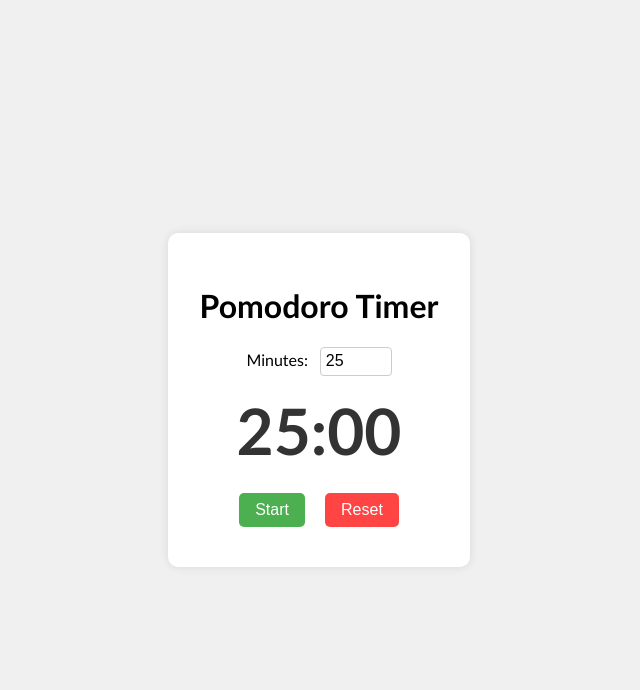
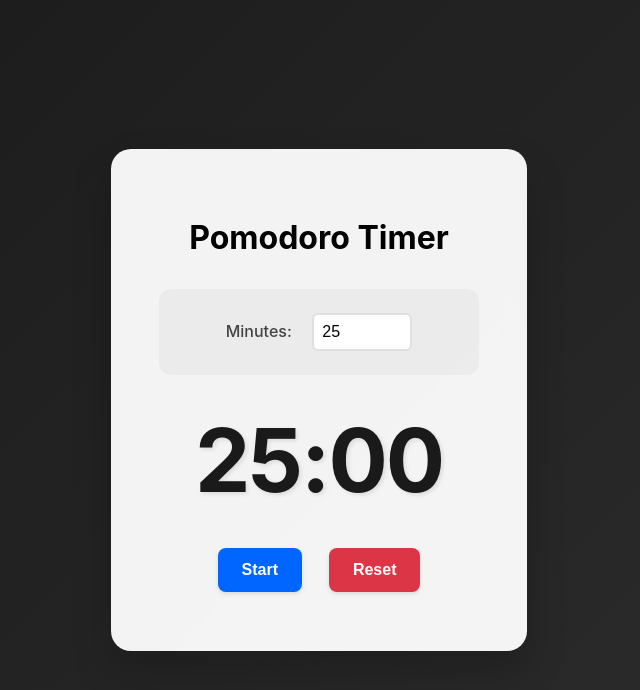
Before and after one commit to Rapt1905/BYOA-Pomodoro, a plain HTML site: page index.html in a window 1280 px wide. Shown: the whole page, without its empty margins (321-961 px from the left). Drawn offline with Linux system fonts and the light colour scheme.

Commit message:
Professional design

```diff
--- a/styles.css
+++ b/styles.css
@@ -4,65 +4,87 @@ body {
     align-items: center;
     min-height: 100vh;
     margin: 0;
-    font-family: 'Trebuchet MS', sans-serif;
-    background-color: #f0f0f0;
+    font-family: -apple-system, BlinkMacSystemFont, 'Segoe UI', Roboto, Oxygen, Ubuntu, sans-serif;
+    background: linear-gradient(135deg, #1a1a1a, #2d2d2d);
 }
 
 .timer-container {
     text-align: center;
-    padding: 2rem;
-    background-color: white;
-    border-radius: 10px;
-    box-shadow: 0 0 10px rgba(0, 0, 0, 0.1);
+    padding: 3rem;
+    background-color: rgba(255, 255, 255, 0.95);
+    border-radius: 20px;
+    box-shadow: 0 20px 40px rgba(0, 0, 0, 0.2);
+    backdrop-filter: blur(10px);
+    min-width: 320px;
 }
 
 #timer {
-    font-size: 4rem;
-    font-weight: bold;
-    color: #333;
-    margin: 1rem 0;
+    font-size: 5.5rem;
+    font-weight: 700;
+    color: #1a1a1a;
+    margin: 1.5rem 0;
+    letter-spacing: -2px;
+    text-shadow: 2px 2px 4px rgba(0, 0, 0, 0.1);
 }
 
 button {
-    padding: 0.5rem 1rem;
-    margin: 0.5rem;
+    padding: 0.8rem 1.5rem;
+    margin: 0.7rem;
     font-size: 1rem;
+    font-weight: 600;
     border: none;
-    border-radius: 5px;
+    border-radius: 8px;
     cursor: pointer;
-    background-color: #4CAF50;
+    background-color: #0066ff;
     color: white;
+    transition: all 0.2s ease;
+    box-shadow: 0 2px 4px rgba(0, 0, 0, 0.1);
 }
 
 button:hover {
-    background-color: #45a049;
+    background-color: #0052cc;
+    transform: translateY(-1px);
+    box-shadow: 0 4px 8px rgba(0, 0, 0, 0.2);
 }
 
 .reset-button {
-    background-color: #ff4444;
+    background-color: #dc3545;
 }
 
 .reset-button:hover {
-    background-color: #cc0000;
+    background-color: #c82333;
 }
 
 .settings {
-    margin-bottom: 1rem;
+    margin: 2rem 0;
+    padding: 1.5rem;
+    background-color: rgba(0, 0, 0, 0.03);
+    border-radius: 12px;
 }
 
 .settings label {
-    margin-right: 0.5rem;
+    margin-right: 1rem;
+    font-weight: 500;
+    color: #444;
 }
 
 #minutes-input {
-    width: 60px;
-    padding: 0.3rem;
+    width: 80px;
+    padding: 0.5rem;
     font-size: 1rem;
-    border: 1px solid #ccc;
-    border-radius: 4px;
+    border: 2px solid #e0e0e0;
+    border-radius: 6px;
+    transition: border-color 0.2s ease;
+}
+
+#minutes-input:focus {
+    outline: none;
+    border-color: #0066ff;
+    box-shadow: 0 0 0 3px rgba(0, 102, 255, 0.1);
 }
 
 #minutes-input:disabled {
-    background-color: #f0f0f0;
+    background-color: #f5f5f5;
     cursor: not-allowed;
+    border-color: #ddd;
 }
```
